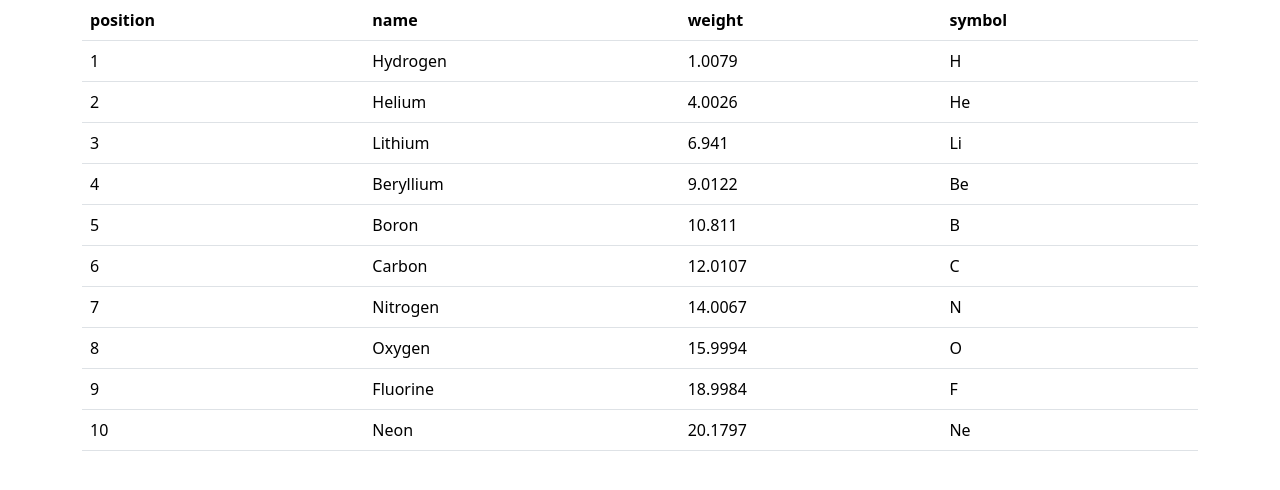
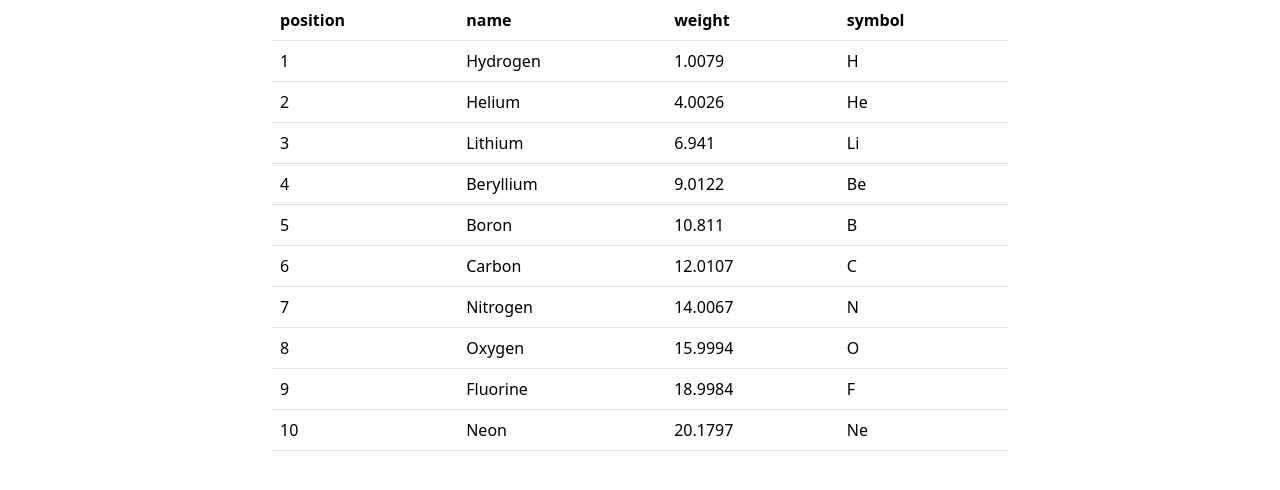
Before and after one commit to Mitul2711/practice, an Angular app: page /parent in a window 1280 px wide. Shown: the top 490 px of the page. Built offline with nearby package versions, Linux system fonts and the light colour scheme.

Commit message:
css change

```diff
--- a/src/app/components/child/child.component.html
+++ b/src/app/components/child/child.component.html
@@ -1,4 +1,7 @@
 <div class="container">
+    <div class="row">
+        <div class="col-md-2"></div>
+        <div class="col-md-8">
             <table class="table">
                 <thead>
                     <tr>
@@ -18,3 +21,6 @@
                 </tbody>
             </table>
         </div>
+        <div class="col-md-2"></div>
+    </div>
+</div>
```
Lines whose indentation alone changed are shown as unchanged.
